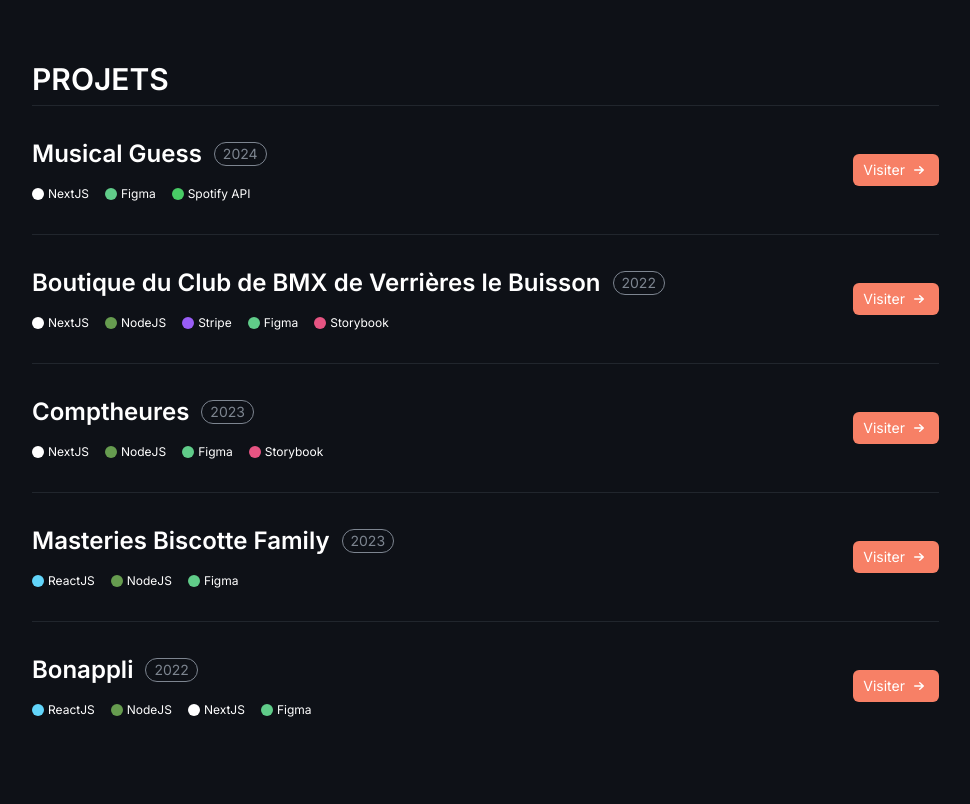
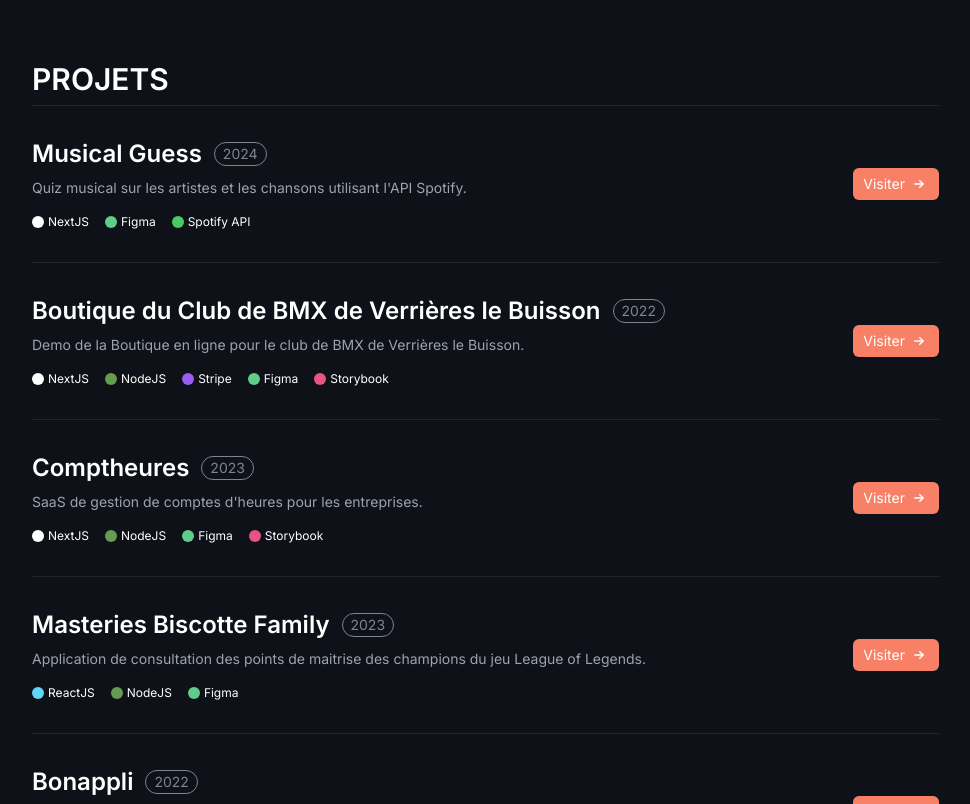
Before and after one commit to StarlingSG1/portefolio, a Next.js app: page / in a window 1280 px wide. Shown: the part 1180-1984 px from the top of the page, without its empty margins (309-1279 px from the left). Built offline with nearby package versions, Linux system fonts and the light colour scheme.

Commit message:
[add] One line description for projects

```diff
--- a/app/components/molecules/Project.tsx
+++ b/app/components/molecules/Project.tsx
@@ -1,19 +1,22 @@
-import {TechnosDTO} from "@/app/data/projects";
+import {ProjectsDTO, TechnosDTO} from "@/app/data/projects";
 
 interface ProjectProps {
-    title: string;
-    href?: string;
-    year: number;
-    technos?: TechnosDTO[];
+    project: ProjectsDTO;
 }
 
-export function Project({href = "#", year = 2023, technos = [], title = 'Titre du projet'}: ProjectProps){
+export function Project({project}: ProjectProps){
+
+    const {title, year, technos, href, description, id} = project;
+
     return (
         <div className='border-t  border-t-gray-lighter flex items-center justify-between gap-4 py-8'>
             <div className='flex flex-col gap-4'>
+                <div className={"flex flex-col gap-2"}>
                 <div className='flex flex-wrap items-center gap-3'>
                     <p className='text-xl sm:text-2xl font-semibold'>{title}</p>
                     <span className='py-[1px] px-2 hover:bg-gray-lighter border-gray-light border rounded-full text-gray-light text-sm'>{year}</span>
+                </div>
+                <p className={"text-gray-400 text-sm"}>{description}</p>
                 </div>
                 <div className='flex flex-wrap items-center gap-4'>
                     {technos.map((techno, index) => (
--- a/app/components/organisms/Projects.tsx
+++ b/app/components/organisms/Projects.tsx
@@ -1,4 +1,4 @@
-import { projects } from "@/app/data/projects";
+import {projects, ProjectsDTO} from "@/app/data/projects";
 import { Project } from "../molecules/Project";
 
 interface Props {
@@ -9,8 +9,8 @@
     return (
         <div ref={sectionRef} className='mt-16 w-full mb-32' id="projets">
             <h3 className='text-3xl uppercase font-semibold mb-2 '>Projets</h3>
-            {projects.map((project, index) => (
-                <Project key={index} year={project.year} title={project.title} href={project.href} technos={project.technos} />
+            {projects.map((project: ProjectsDTO, index) => (
+                <Project key={index} project={project} />
                 ))}
         </div>
     )
```
